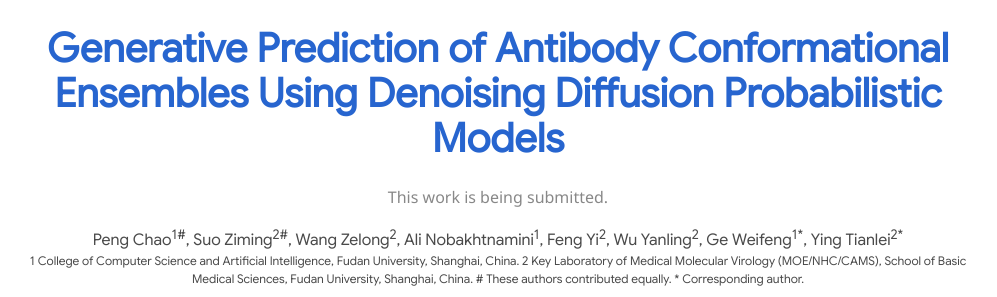
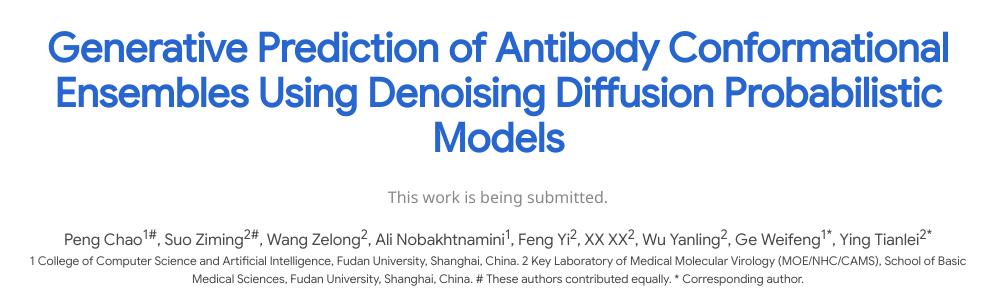
Before and after one commit to SII-TianleiYing/SII-TianleiYing.github.io, a plain HTML site: page abdiff-page/index.html in a window 1280 px wide. Shown: the part 74-371 px from the top of the page, without its empty margins (142-1139 px from the left). Drawn offline with Linux system fonts and the light colour scheme; files whose address does not match are found by name.

Commit message:
Update index.html

```diff
--- a/abdiff-page/index.html
+++ b/abdiff-page/index.html
@@ -223,6 +223,9 @@
 
                     <span class="author-block">
               Feng Yi<sup>2</sup>,</span>
+
+                    <span class="author-block">
+              XX XX<sup>2</sup>,</span>
 
                     <span class="author-block">
               Wu Yanling<sup>2</sup>,</span>
```
